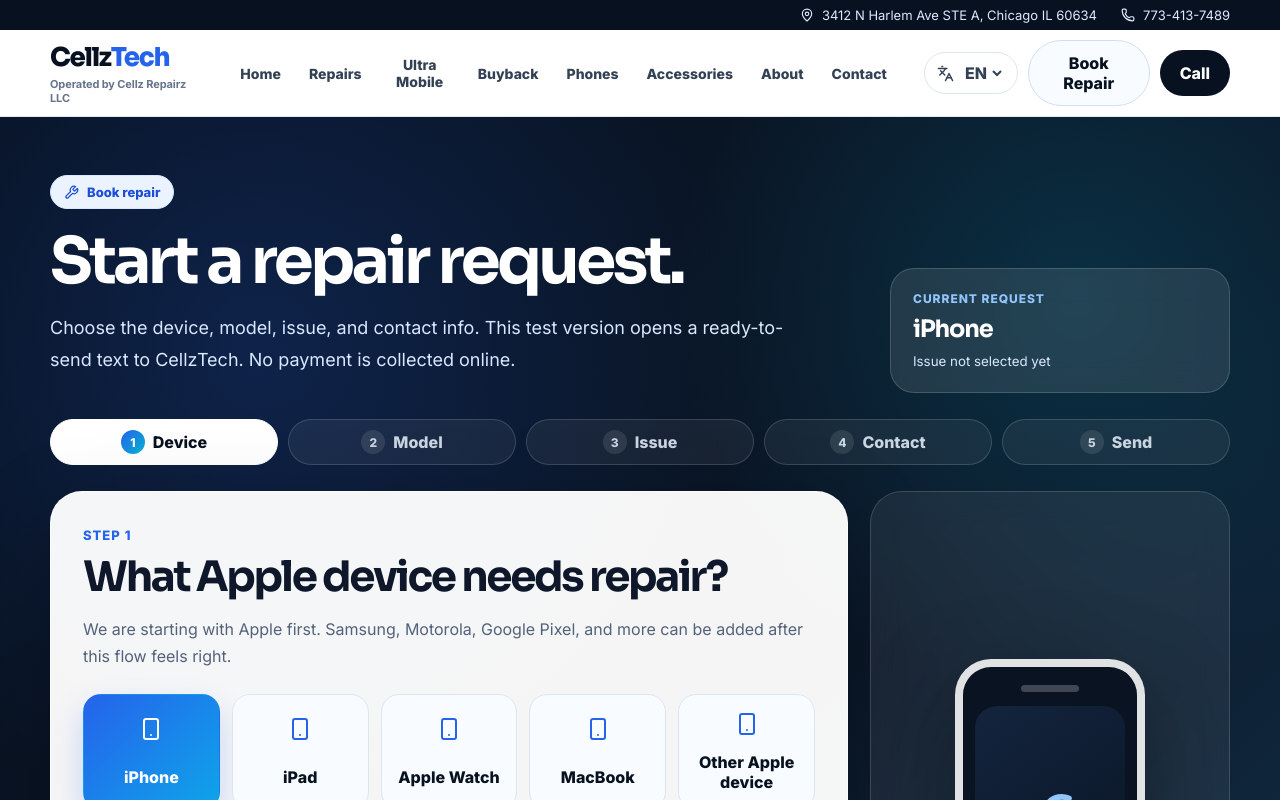
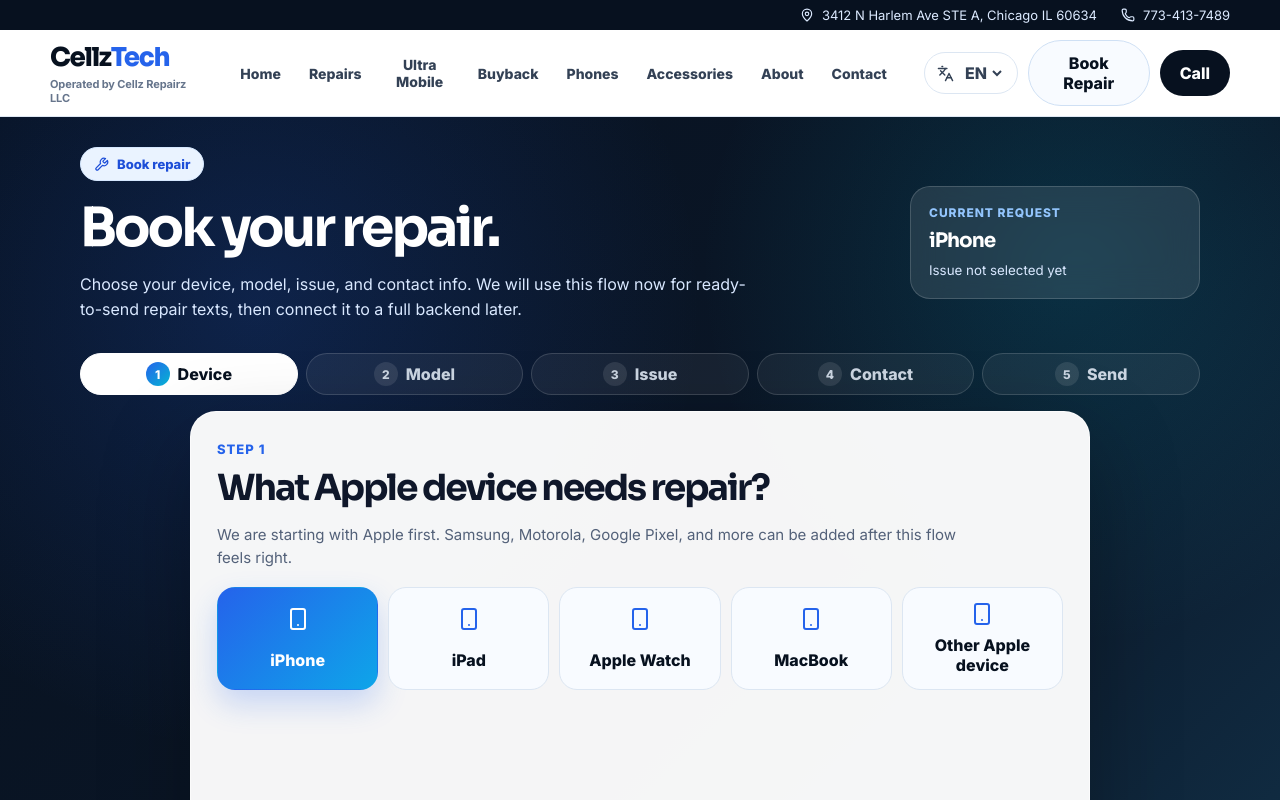
Before and after one commit to cellzrepairz-arch/cellztech-website, a React (Vite) app: page / in a window 1280 px wide. Both pictures are taken after a click on the button "Book a repair". Shown: the top 800 px of the page. Built offline with nearby package versions, Linux system fonts and the light colour scheme.

Commit message:
Fix book repair slider layout and issue animations

```diff
--- a/src/main.tsx
+++ b/src/main.tsx
@@ -691,6 +691,7 @@ function BookRepairPage() {
   };
 
   const models = appleModels[booking.device] || [];
+  const visualType = getIssueVisual(booking.issue);
   const requestText = `Hi CellzTech, I would like to start a repair request.%0A%0ADevice: ${booking.device || 'Not selected'}%0AModel: ${booking.model || 'Not selected'}%0AIssue: ${booking.issue || 'Not selected'}%0APreferred day/time: ${booking.preferredTime || 'Not provided'}%0AName: ${booking.name || 'Not provided'}%0APhone: ${booking.phone || 'Not provided'}%0AEmail: ${booking.email || 'Not provided'}%0ANotes: ${booking.notes || 'None'}`;
   const smsLink = `sms:7734137489?&body=${requestText}`;
   const canSubmit = booking.model && booking.issue && booking.name && booking.phone;
@@ -715,13 +716,14 @@ function BookRepairPage() {
 
   return (
     <main className="pageMain bookingPage bookingSlidePage">
-      <section className="bookingSingleHero">
+      <section className={`bookingSingleHero ambient-${visualType}`}>
+        <div className="issueAmbient" aria-hidden="true"><span /><span /><span /><span /><span /></div>
         <div className="wrap bookingShell">
           <div className="bookingTopline">
             <div>
               <div className="eyebrow"><Wrench size={15} /> Book repair</div>
-              <h1>Start a repair request.</h1>
-              <p>Choose the device, model, issue, and contact info. This test version opens a ready-to-send text to CellzTech. No payment is collected online.</p>
+              <h1>Book your repair.</h1>
+              <p>Choose your device, model, issue, and contact info. We will use this flow now for ready-to-send repair texts, then connect it to a full backend later.</p>
             </div>
             <div className="bookingMiniSummary">
               <span>Current request</span>
@@ -818,8 +820,6 @@ function BookRepairPage() {
                 )}
               </div>
             </div>
-
-            <BookingVisual issue={booking.issue} />
           </div>
         </div>
       </section>
--- a/src/styles.css
+++ b/src/styles.css
@@ -924,3 +924,228 @@ h1, h2, h3 { font-family: Sora, Inter, sans-serif; margin: 0; letter-spacing: -0
   .slideControls { flex-direction: column; }
   .slideControls .primaryBtn, .slideControls .secondaryBtn, .finalActions .primaryBtn, .finalActions .secondaryBtn { width: 100%; }
 }
+
+/* Booking flow cleanup: single-screen layout and faint animated issue backgrounds */
+.bookingSingleHero {
+  position: relative;
+  min-height: calc(100vh - 108px);
+  padding: 30px 0 38px;
+}
+.bookingSingleHero .wrap { position: relative; z-index: 2; }
+.bookingShell { gap: 16px; max-width: 1120px; }
+.bookingTopline {
+  grid-template-columns: minmax(0, 1fr) 290px;
+  gap: 22px;
+  align-items: center;
+}
+.bookingTopline h1 { font-size: clamp(34px, 4.2vw, 54px); max-width: 620px; }
+.bookingTopline p { font-size: 16px; line-height: 1.55; max-width: 680px; }
+.bookingMiniSummary { padding: 18px; border-radius: 20px; }
+.bookingMiniSummary strong { font-size: 20px; }
+.stepTracker { gap: 8px; }
+.stepTracker button { padding: 8px 10px; }
+.bookingStage {
+  display: block;
+  max-width: 900px;
+  margin: 0 auto;
+}
+.bookingSlideCard { border-radius: 26px; }
+.slideFrame {
+  display: flex;
+  width: 100%;
+  transition: transform .42s cubic-bezier(.2,.8,.2,1);
+}
+.slidePanel {
+  flex: 0 0 100%;
+  width: 100%;
+  min-height: 405px;
+  padding: 26px;
+}
+.slidePanel h2 { font-size: clamp(26px, 3vw, 36px); }
+.slideHint { font-size: 15px; line-height: 1.55; }
+.singlePageChoices { margin-top: 18px; gap: 10px; }
+.choice { min-height: 86px; }
+.compactModelGrid { margin-top: 18px; max-height: 235px; gap: 10px; }
+.modelChoice, .issueChoice { min-height: 52px; }
+.compactIssueGrid { margin-top: 18px; gap: 10px; grid-template-columns: repeat(2, minmax(0, 1fr)); }
+.slideFormGrid { margin-top: 16px; gap: 12px; }
+.slideFormGrid input, .slideFormGrid textarea { padding: 11px 12px; }
+.slideFormGrid textarea { min-height: 86px; }
+.bookingConsent { margin-top: 10px; font-size: 12px; line-height: 1.45; }
+.slideControls { padding: 14px 18px; }
+.bookingVisual { display: none; }
+
+.issueAmbient {
+  position: absolute;
+  inset: 0;
+  z-index: 1;
+  pointer-events: none;
+  overflow: hidden;
+  opacity: .22;
+}
+.issueAmbient span { position: absolute; display: block; opacity: 0; }
+.ambient-screen .issueAmbient span {
+  width: 3px;
+  height: 180px;
+  background: rgba(255,255,255,.8);
+  left: 68%;
+  top: 32%;
+  border-radius: 99px;
+  transform-origin: top center;
+  animation: ambientCrack 7s ease-in-out infinite;
+}
+.ambient-screen .issueAmbient span:nth-child(1) { transform: rotate(20deg); }
+.ambient-screen .issueAmbient span:nth-child(2) { height: 130px; transform: rotate(-42deg); animation-delay: .2s; }
+.ambient-screen .issueAmbient span:nth-child(3) { height: 110px; transform: rotate(82deg); animation-delay: .35s; }
+.ambient-screen .issueAmbient span:nth-child(4) { height: 88px; transform: rotate(-108deg); animation-delay: .5s; }
+.ambient-screen .issueAmbient span:nth-child(5) { height: 96px; transform: rotate(145deg); animation-delay: .65s; }
+@keyframes ambientCrack { 0%, 70%, 100% { opacity: 0; scale: .4; translate: 0 20px; } 15%, 52% { opacity: 1; scale: 1; translate: 0 0; } }
+
+.ambient-battery .issueAmbient:before {
+  content: '';
+  position: absolute;
+  width: 320px;
+  height: 150px;
+  right: 9%;
+  top: 35%;
+  border: 8px solid rgba(255,255,255,.55);
+  border-radius: 26px;
+  animation: ambientFloat 8s ease-in-out infinite;
+}
+.ambient-battery .issueAmbient:after {
+  content: '';
+  position: absolute;
+  width: 42px;
+  height: 60px;
+  right: 6%;
+  top: calc(35% + 45px);
+  background: rgba(255,255,255,.55);
+  border-radius: 0 14px 14px 0;
+  animation: ambientFloat 8s ease-in-out infinite;
+}
+.ambient-battery .issueAmbient span:nth-child(1) {
+  width: 52px;
+  height: 110px;
+  right: calc(9% + 240px);
+  top: calc(35% + 20px);
+  background: rgba(239,68,68,.85);
+  border-radius: 15px;
+  animation: batteryFade 1.25s ease-in-out infinite alternate;
+}
+@keyframes batteryFade { from { opacity: .18; } to { opacity: .85; } }
+
+.ambient-charging .issueAmbient:before {
+  content: '';
+  position: absolute;
+  width: 420px;
+  height: 4px;
+  right: 8%;
+  top: 48%;
+  background: rgba(255,255,255,.7);
+  border-radius: 99px;
+  animation: cableDrift 8s ease-in-out infinite;
+}
+.ambient-charging .issueAmbient:after {
+  content: '×';
+  position: absolute;
+  right: 20%;
+  top: 38%;
+  color: rgba(239,68,68,.9);
+  font-size: 120px;
+  font-weight: 900;
+  animation: noChargePulse 1.5s ease-in-out infinite;
+}
+@keyframes cableDrift { 0%,100% { transform: translateX(0); } 50% { transform: translateX(-24px); } }
+@keyframes noChargePulse { 0%,100% { opacity: .25; scale: .92; } 50% { opacity: .9; scale: 1; } }
+
+.ambient-glass .issueAmbient span {
+  width: 500px;
+  height: 2px;
+  right: 0;
+  top: 35%;
+  background: rgba(255,255,255,.55);
+  transform: rotate(18deg);
+  animation: scratchMove 7s ease-in-out infinite;
+}
+.ambient-glass .issueAmbient span:nth-child(2) { top: 51%; transform: rotate(-14deg); animation-delay: .55s; }
+.ambient-glass .issueAmbient span:nth-child(3) { top: 66%; width: 360px; transform: rotate(43deg); animation-delay: 1.05s; }
+@keyframes scratchMove { 0%,100% { opacity: 0; translate: -70px 0; } 35%,60% { opacity: .9; translate: 0 0; } }
+
+.ambient-camera .issueAmbient:before {
+  content: '';
+  position: absolute;
+  width: 340px;
+  height: 340px;
+  right: 12%;
+  top: 20%;
+  border: 5px solid rgba(147,197,253,.8);
+  border-radius: 999px;
+  animation: focusRing 2.2s ease-in-out infinite;
+}
+.ambient-camera .issueAmbient:after {
+  content: '';
+  position: absolute;
+  width: 190px;
+  height: 190px;
+  right: calc(12% + 75px);
+  top: calc(20% + 75px);
+  border: 5px solid rgba(255,255,255,.7);
+  border-radius: 999px;
+  animation: focusRing 2.2s ease-in-out infinite .35s;
+}
+@keyframes focusRing { 0%,100% { opacity: .2; scale: .84; } 50% { opacity: .85; scale: 1; } }
+
+.ambient-water .issueAmbient span {
+  width: 26px;
+  height: 42px;
+  background: rgba(56,189,248,.85);
+  border-radius: 28px 28px 28px 6px;
+  transform: rotate(45deg);
+  animation: ambientDrop 2.8s ease-in infinite;
+}
+.ambient-water .issueAmbient span:nth-child(1) { left: 64%; top: -10%; }
+.ambient-water .issueAmbient span:nth-child(2) { left: 75%; top: -12%; animation-delay: .6s; }
+.ambient-water .issueAmbient span:nth-child(3) { left: 85%; top: -14%; animation-delay: 1.1s; }
+.ambient-water .issueAmbient span:nth-child(4) { left: 58%; top: -16%; animation-delay: 1.6s; }
+@keyframes ambientDrop { 0% { opacity: 0; translate: 0 0; } 20% { opacity: .75; } 100% { opacity: 0; translate: 0 760px; } }
+
+.ambient-data .issueAmbient:before {
+  content: '010101  DATA  110010';
+  position: absolute;
+  right: 8%;
+  top: 30%;
+  color: rgba(147,197,253,.65);
+  font-size: 42px;
+  font-weight: 900;
+  letter-spacing: .08em;
+  animation: dataDrift 8s linear infinite;
+}
+@keyframes dataDrift { from { transform: translateY(30px); opacity: .15; } 50% { opacity: .8; } to { transform: translateY(-60px); opacity: .15; } }
+.ambient-power .issueAmbient:before {
+  content: '';
+  position: absolute;
+  right: 12%;
+  top: 22%;
+  width: 250px;
+  height: 430px;
+  border: 8px solid rgba(255,255,255,.45);
+  border-radius: 45px;
+  animation: powerBlink 1.6s ease-in-out infinite;
+}
+@keyframes powerBlink { 0%,100% { opacity: .12; } 50% { opacity: .65; } }
+@keyframes ambientFloat { 0%,100% { transform: translateY(0); } 50% { transform: translateY(18px); } }
+
+@media (max-width: 1080px) {
+  .bookingTopline { grid-template-columns: 1fr; }
+  .bookingMiniSummary { display: none; }
+  .bookingStage { max-width: 100%; }
+}
+@media (max-width: 760px) {
+  .bookingSingleHero { padding: 24px 0 30px; }
+  .bookingTopline h1 { font-size: 34px; }
+  .bookingTopline p { font-size: 15px; }
+  .stepTracker { grid-template-columns: repeat(5, minmax(0, 1fr)); overflow-x: auto; }
+  .stepTracker button { min-width: 104px; font-size: 13px; }
+  .slidePanel { min-height: 510px; padding: 22px; }
+  .singlePageChoices, .compactModelGrid, .compactIssueGrid, .slideFormGrid, .finalSummaryBox { grid-template-columns: 1fr; }
+}
```
